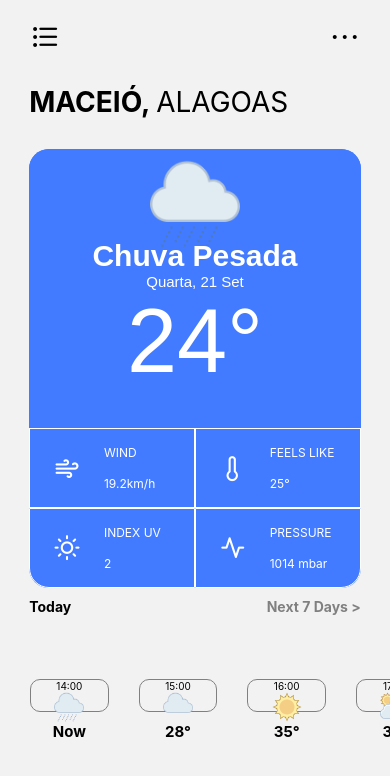
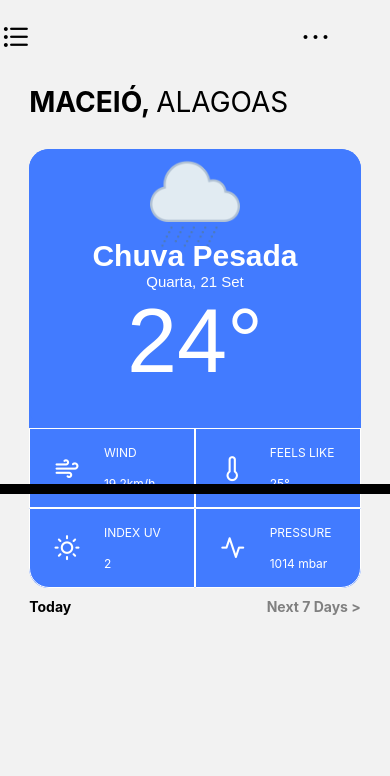
Before and after one commit to Betuelferreira/prmo-914A-main, a React Native app: screen / in a window 390 px wide. Shown: the top 776 px of the page. Built offline with nearby package versions, Linux system fonts and the light colour scheme.

Commit message:
css login 2

```diff
--- a/src/componentes/Carta.js
+++ b/src/componentes/Carta.js
@@ -3,7 +3,7 @@ import { View, Image } from 'react-native';
 import Txt from "../componentes/Texto";
 export default function carta(props) {
  return (
-   <View style={{border:"gray 1px solid",display:"flex",  justifyContent: "space-around", alignItems: "center", marginLeft:30, borderRadius:10, width:"18%", height:"20%", backgroundColor:"" }}>
+   <View style={{border:"gray 1px solid",display:"flex",  justifyContent: "space-around", alignItems: "center", marginLeft:30, borderRadius:10, width:"18%", height:"100%", backgroundColor:"" }}>
 
 
     <Txt cor = "#000" tamanho={10} texto={props.hora}></Txt>
--- a/src/componentes/Lista.js
+++ b/src/componentes/Lista.js
@@ -13,15 +13,15 @@ export default function Lista() {
  return (
 
 
-  <ScrollView horizontal  showsHorizontalScrollIndicator={false} style={{marginTop: "50%", height:"90%", width:"100%"}}>
+  <ScrollView horizontal  showsHorizontalScrollIndicator={false} style={{height: 10, width:"100%", backgroundColor: "#000"}}>
 
-     <Carta hora="14:00" image={nchuva} temperatura="Now"></Carta>
+     {/* <Carta hora="14:00" image={nchuva} temperatura="Now"></Carta>
      <Carta hora="15:00" image={nuvem} temperatura="28°"></Carta>
      <Carta hora="16:00" image={sol} temperatura="35°"></Carta>
      <Carta hora="17:00" image={nsol} temperatura="32°"></Carta>
      <Carta hora="18:00" image={nsol} temperatura="30°"></Carta>
      <Carta hora="19:00" image={nuvem} temperatura="29°"></Carta>
-     <Carta hora="20:00" image={lua} temperatura="28°"></Carta>
+     <Carta hora="20:00" image={lua} temperatura="28°"></Carta>   */}
 
   </ScrollView>
   );
--- a/src/telas/Login.js
+++ b/src/telas/Login.js
@@ -7,13 +7,13 @@ import Lista from "../componentes/Lista";
 
 export default function Main() {
   return (
-    <View style={{ flex: 1, alignItems:"center" }}>
+    <View >
 
       <Icone></Icone>
 
       <View style={{ display: 'flex', alignItems: "center" }}>
 
-        <View style={{ flexDirection: "row", display: "flex", justifyContent: "flex-start", width: "85vw"}}>
+        <View style={{ flexDirection: "row", display: "flex", justifyContent: "flex-start", width: "85%" }}>
 
 
 
@@ -23,12 +23,11 @@ export default function Main() {
 
         </View>
 
-       <Infoat > </Infoat>
+        <Infoat > </Infoat>
 
 
       </View>
-
-      <Lista></Lista>
+      <Lista/>
 
     </View>
   );
```
